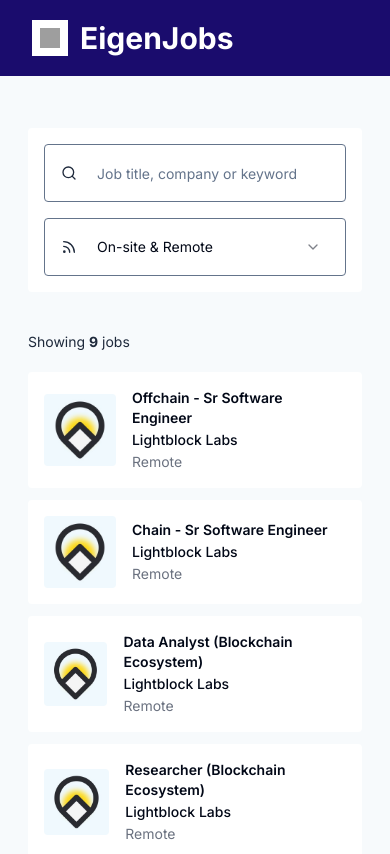
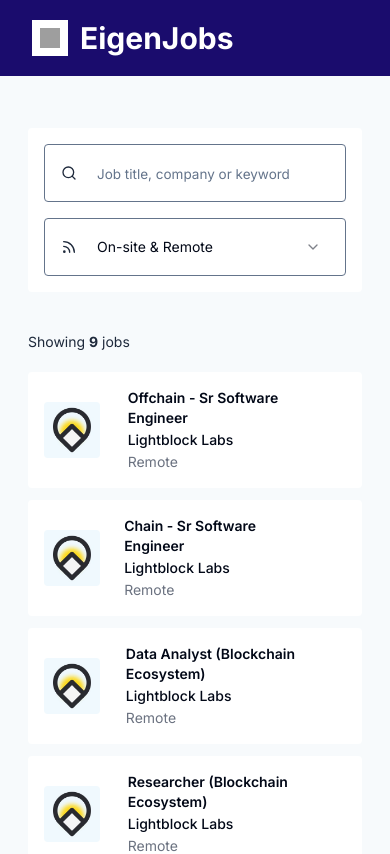
Before and after one commit to prajalsharma/moonvault, a Next.js app: page /jobs in a window 390 px wide. Shown: the top 854 px of the page. Built offline with nearby package versions, Linux system fonts and the light colour scheme; grey boxes are pictures that could not be loaded.

Commit message:
Update Card component styling

```diff
--- a/app/globals.css
+++ b/app/globals.css
@@ -63,6 +63,10 @@
   box-shadow: rgba(0, 0, 0, 0.05) 0px 1px 2px, rgba(0, 0, 0, 0.1) 0px 1px 8px;
 }
 
+.image-container {
+  flex: 1 1 25%;
+}
+
 @layer base {
   * {
     @apply border-border;
--- a/app/jobs/_components/Card.tsx
+++ b/app/jobs/_components/Card.tsx
@@ -18,12 +18,12 @@
   return (
     <Link className="bg-white rounded p-4 flex card transition-shadow justify-between items-center" href={job.jobDescription}>
       <div className="flex gap-4 items-center">
-        <div>
-          <Image src={job.logo} width={72} height={72} alt="" className="rounded-sm" />
+        <div className="image-container sm:flex-initial">
+          <Image src={job.logo} width={72} height={72} alt="" className="rounded-sm size-14 sm:size-[4.5rem]" />
         </div>
         <div className="flex flex-col gap-0.5">
-          <h2 className="font-semibold text-sm md:text-[1.125rem]">{job.role}</h2>
-          <p className="font-medium text-sm md:text-base">{job.project}</p>
+          <h2 className="font-semibold text-sm sm:text-[1.125rem]">{job.role}</h2>
+          <p className="font-medium text-sm sm:text-base">{job.project}</p>
           <p className="text-sm text-gray-500">{job.location}</p>
         </div>
       </div>
--- a/app/jobs/_components/TextFilter.tsx
+++ b/app/jobs/_components/TextFilter.tsx
@@ -18,7 +18,7 @@
   return (
     <div className="border rounded border-slate-500 py-2 pr-3 pl-10 relative lg:flex-1">
       <Search className="text-slate-800 size-4 absolute left-4 top-5" />
-      <Input type="text" value={value} onChange={handleInputChange} placeholder="Job title, company or keyword" className="border-none focus-visible:ring-0 rounded-none" />
+      <Input type="text" value={value} onChange={handleInputChange} placeholder="Job title, company or keyword" className="border-none focus-visible:ring-0 rounded-none placeholder:text-[.8438rem] sm:placeholder:text-base" />
     </div>
   );
 };
```
